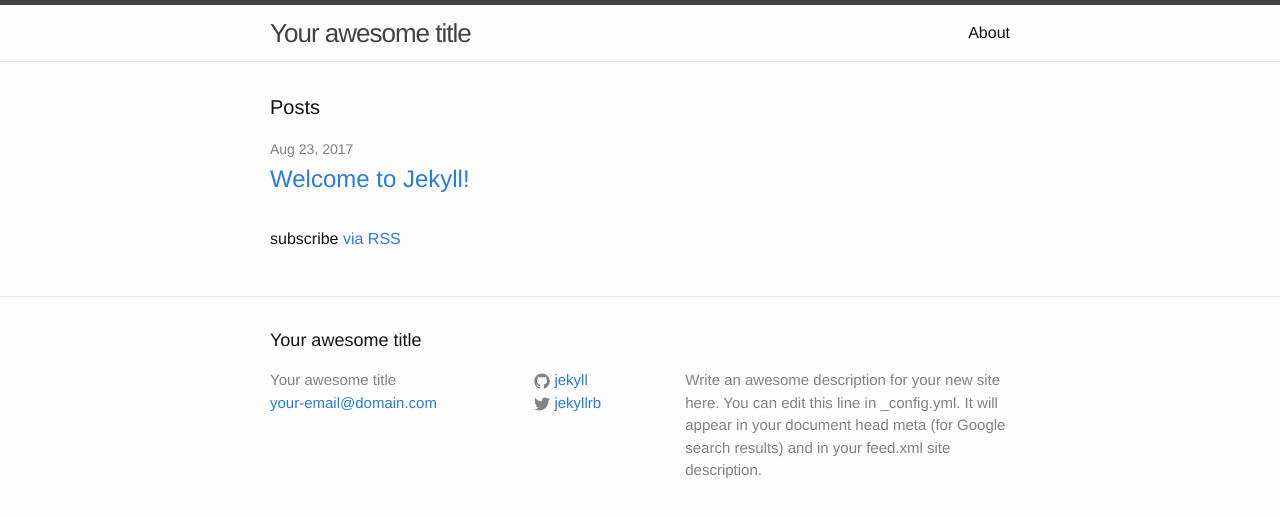
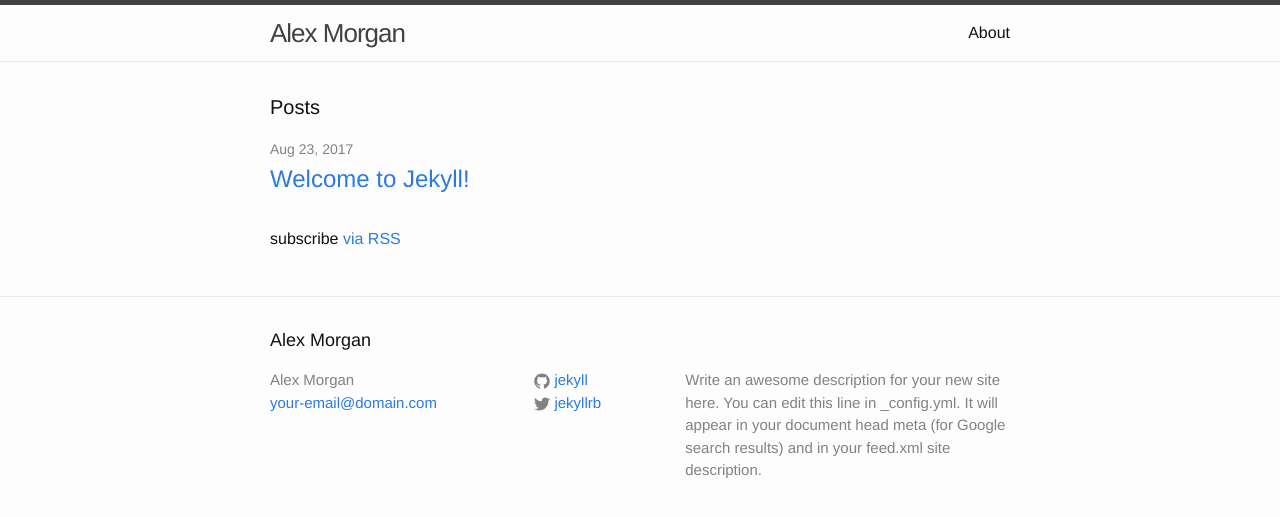
Before and after one commit to MorganAlexM/personal-website, a Jekyll site: the page built from index.html, in a window 1280 px wide. Shown: the top 517 px of the page. Built offline with Jekyll 4.4.1, drawn with Linux system fonts in a browser that asks for light colours.

Commit message:
Update _config.yml

```diff
--- a/_config.yml
+++ b/_config.yml
@@ -6,7 +6,7 @@
 # 'jekyll serve'. If you change this file, please restart the server process.
 
 # Site settings
-title: Your awesome title
+title: Alex Morgan
 email: your-email@domain.com
 description: > # this means to ignore newlines until "baseurl:"
   Write an awesome description for your new site here. You can edit this
```
